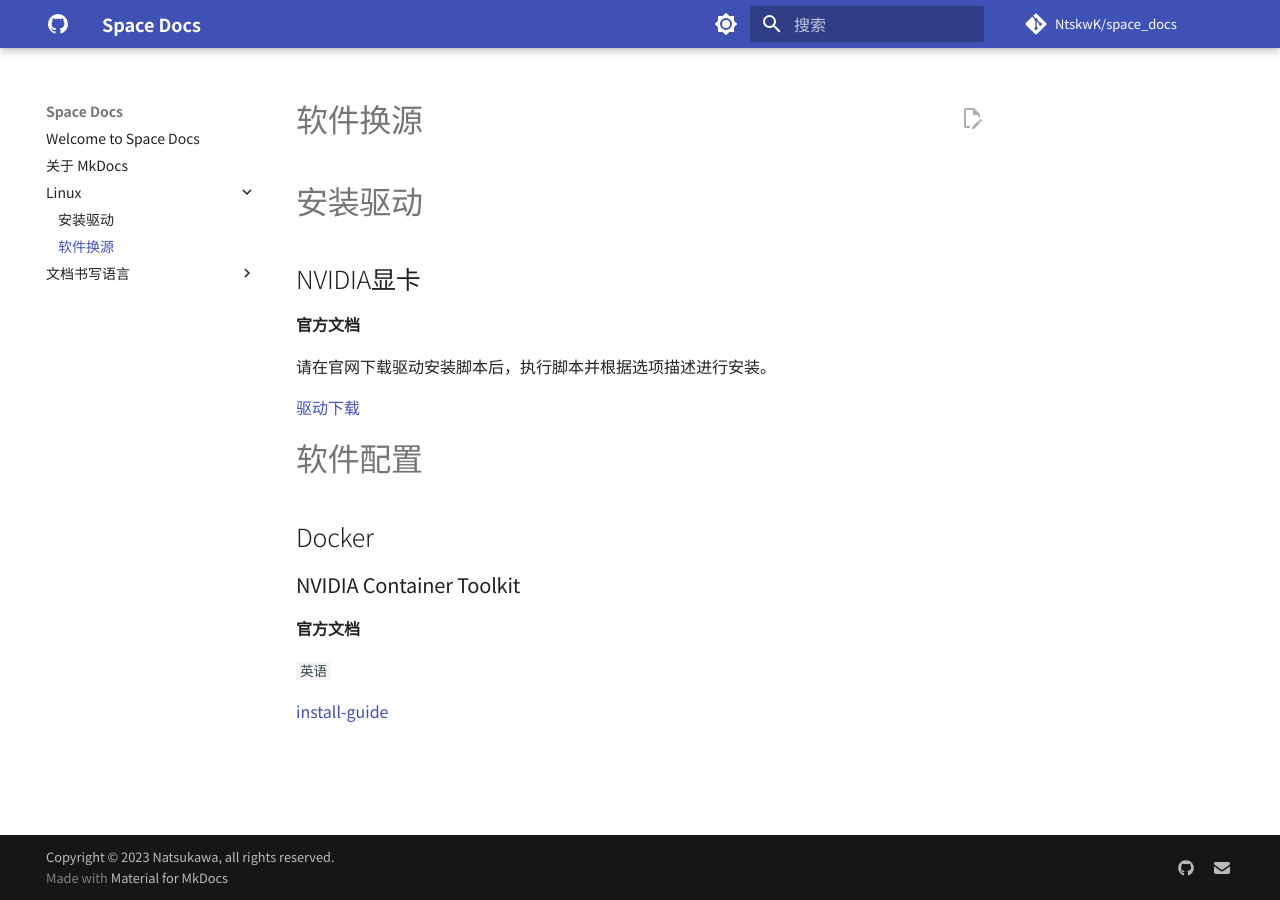
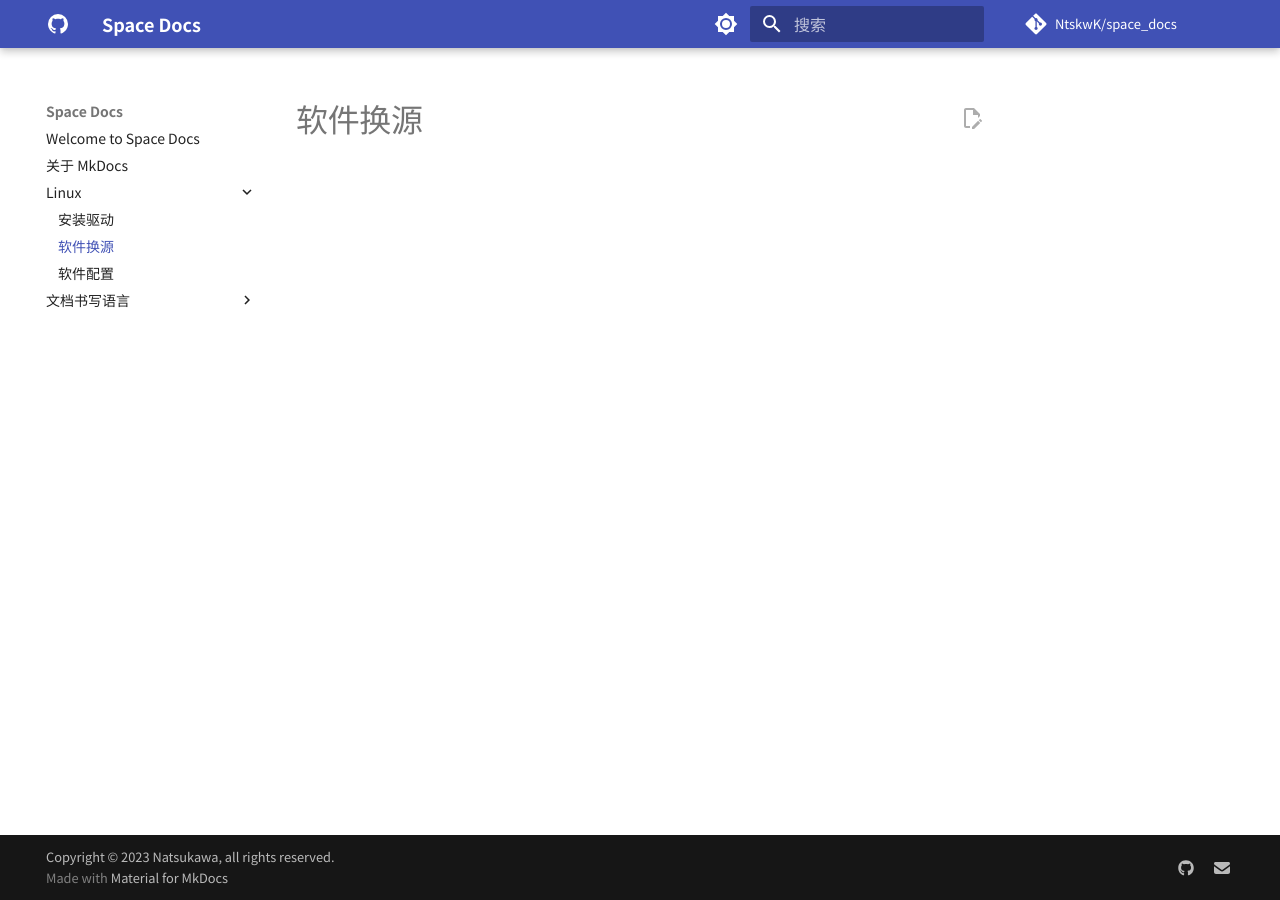
Before and after one commit to NtskwK/space_docs, an MkDocs documentation site: the page built from docs/Linux/环境配置.md, in a window 1280 px wide. Built offline with MkDocs 1.6.1 and Material for MkDocs 9.7.7, drawn with Linux system fonts in a browser that asks for light colours; comment, search, counter and statistics services are not loaded.

Commit message:
refactor: 重新编排文档

```diff
--- a/docs/Linux/环境配置.md
+++ b/docs/Linux/环境配置.md
@@ -1,23 +1 @@
 # 软件换源
-
-# 安装驱动
-
-## NVIDIA显卡
-
-**官方文档**
-
-请在官网下载驱动安装脚本后，执行脚本并根据选项描述进行安装。
-
-[驱动下载](https://www.nvidia.cn/Download/index.aspx?lang=cn)
-
-# 软件配置
-
-## Docker
-
-### NVIDIA Container Toolkit
-
-**官方文档**
-
-`英语`
-
-[install-guide](https://docs.nvidia.com/datacenter/cloud-native/container-toolkit/latest/install-guide.html)
```
Also changed, not shown: docs/Linux/安装驱动.md (+1 -1 lines), docs/Linux/软件配置.md (added, +11 -0 lines).
